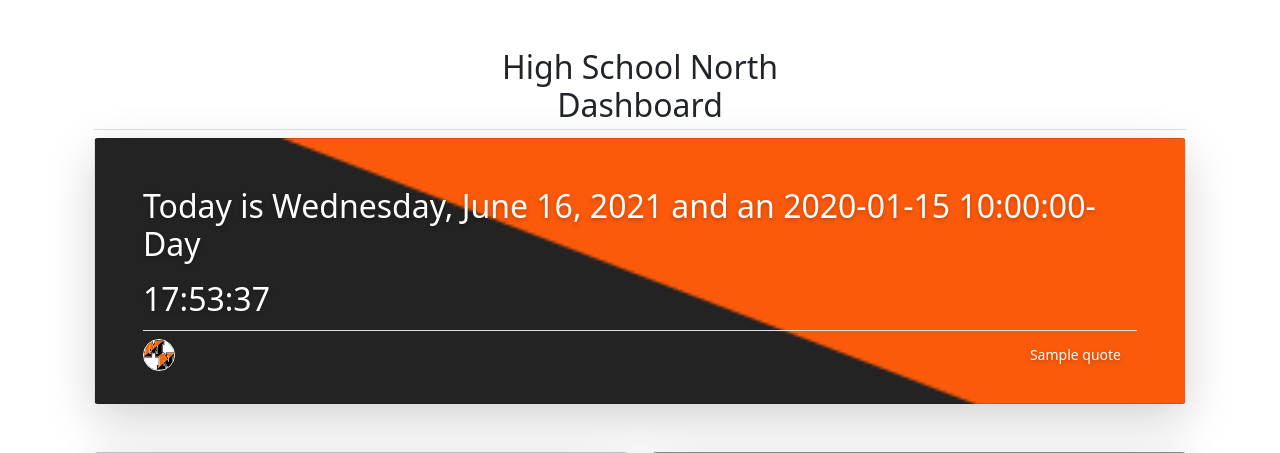
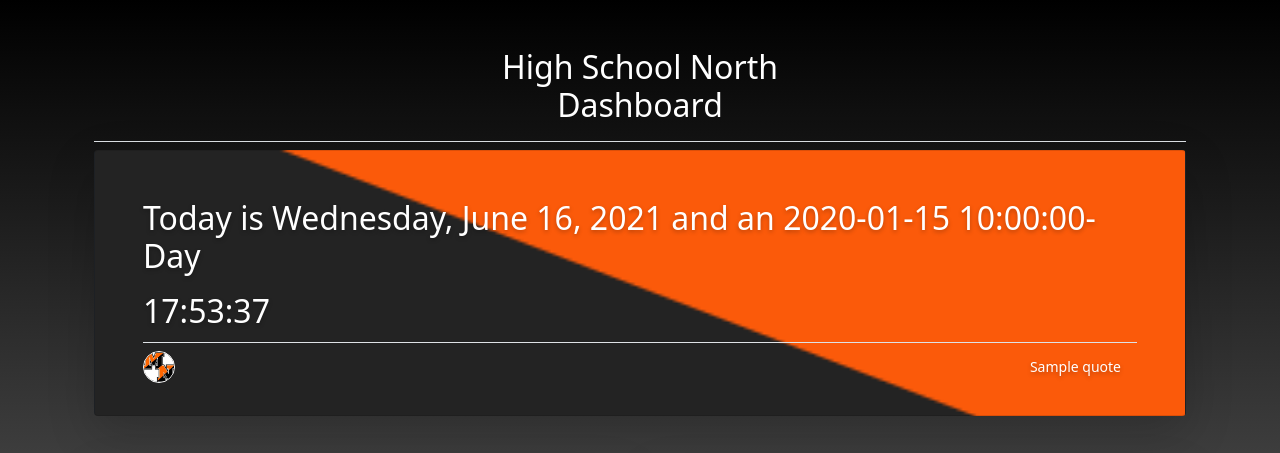
Before and after one commit to Binimal101/MHSN-Project, a Flask app: template templates/MHSN.html in a window 1280 px wide. Shown: the top 453 px of the page. Run offline with Flask 2, Linux system fonts and the light colour scheme; the template is opened without the code that fills it: most values are stand-ins (such as "Sample title", 1, 10 or a date in 2020); grey boxes marked "Sample" are stand-in pictures; parts of the project's set-up code (start-up, migrations or seed data) failed here and were passed over; grey boxes are pictures that could not be loaded.

Commit message:
Added a BlackWhite Gradient to the whole page, getting rid of the white. (Aesthetic Change)

```diff
--- a/static/css/main.css
+++ b/static/css/main.css
@@ -1,3 +1,11 @@
+body {
+  background-image: linear-gradient(black, grey);
+  -webkit-background-size: cover;
+  -moz-background-size: cover;
+  -o-background-size: cover;
+  background-size: cover;
+}
+
 header {
 	background-color:orange;
   	color: black;
--- a/templates/MHSN.html
+++ b/templates/MHSN.html
@@ -12,10 +12,10 @@
     </head>
 	<body>
 		<div class="container px-4 py-5" id="custom-cards">
-			<h2 class="pb-1 border-bottom"><center>High School North<br>Dashboard</center></h2>
+			<h2 class="pb-3 border-bottom text-white"><center>High School North<br>Dashboard</center></h2>
 
 			<div class="col">
-				<div class="card card-cover h-100 overflow-hidden text-white rounded-5 shadow-lg" style='background-image: url({{url_for("static", filename="images/Pattern.png")}});'>
+				<div class="card card-cover h-100 text-white rounded-5 shadow-lg bg-dark" style='background-image: url({{url_for("static", filename="images/Pattern.png")}});'>
 				<div class="d-flex flex-column h-100 p-5 pb-3 text-white text-shadow-1">
 
 					<!--This is where the top boxes elements are-->
@@ -69,7 +69,7 @@
 			</div>
 
 			<div class="col">
-				<div class="card card-cover h-100 overflow-hidden text-white bg-dark rounded-5 shadow-lg" style="background-image: url('unsplash-photo-3.jpg');">
+				<div class="card card-cover h-100 overflow-hidden text-white bg-dark rounded-5 shadow-lg">
 				<div class="d-flex flex-column h-100 p-5 pb-3 text-shadow-1">
 					<h2 class="pt-3 mt-5 mb-4 display-6 lh-1 fw-bold"><center>Want an ad on the dashboard?</center>
 						<h2 class="pb-1 border-bottom"></h2>
```
